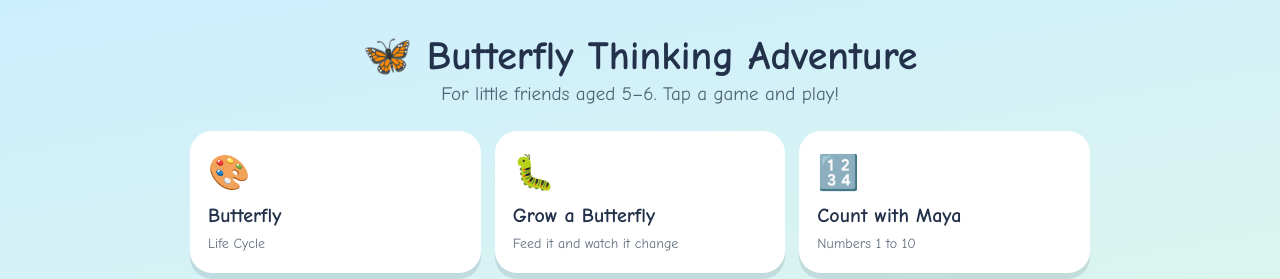
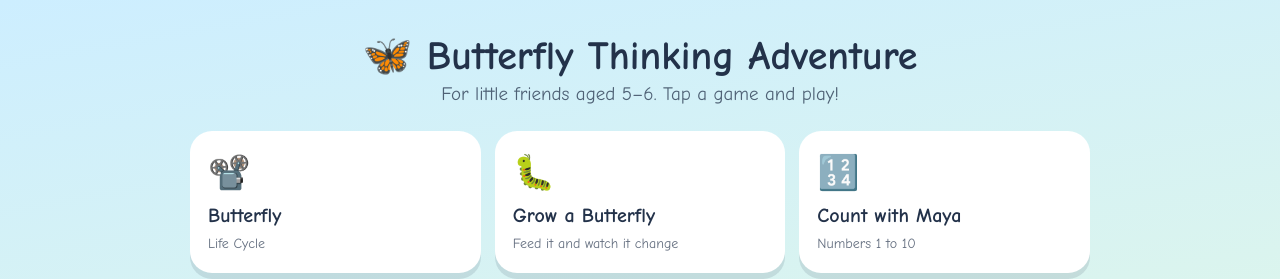
Before and after one commit to cparamithah87-beep/Butterfly-CT, a plain HTML site: page index.html in a window 1280 px wide. Shown: the top 279 px of the page. Drawn offline with Linux system fonts and the light colour scheme.

Commit message:
Update index.html

```diff
--- a/index.html
+++ b/index.html
@@ -24,7 +24,7 @@
   <h1>🦋 Butterfly Thinking Adventure</h1>
   <p class="sub">For little friends aged 5–6. Tap a game and play!</p>
   <div class="grid">
-    <a class="card" href="butterfly.html"><span>🎨</span>Butterfly<small>Life Cycle</small></a>
+    <a class="card" href="https://docs.google.com/presentation/d/e/2PACX-1vQOxt6Dgkd6L0K1VI7jHrfti689fU2tmUV0SzwxCJcL5sv6s79LyJBeBN1I_euX0A/pub?start=true&loop=false&delayms=3000" target="_blank"><span>📽️</span>Butterfly<small>Life Cycle</small></a>
     <a class="card" href="01_Grow a Butterfly!.html"><span>🐛</span>Grow a Butterfly<small>Feed it and watch it change</small></a>
     <a class="card" href="02_Count with Maya_ 1 to 10.html"><span>🔢</span>Count with Maya<small>Numbers 1 to 10</small></a>
     <a class="card" href="03_The Butterfly Life Cycle Map.html"><span>🔄</span>The Life Cycle<small>Round and round it goes</small></a>
```
